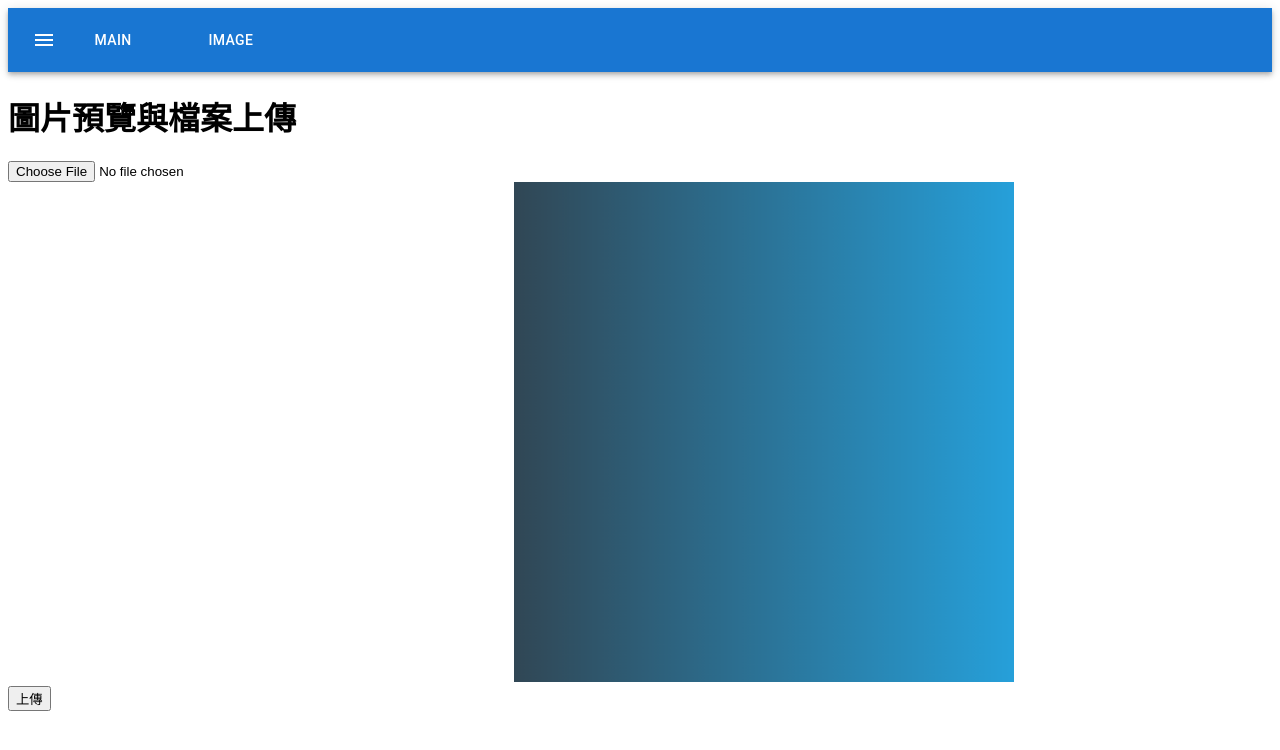
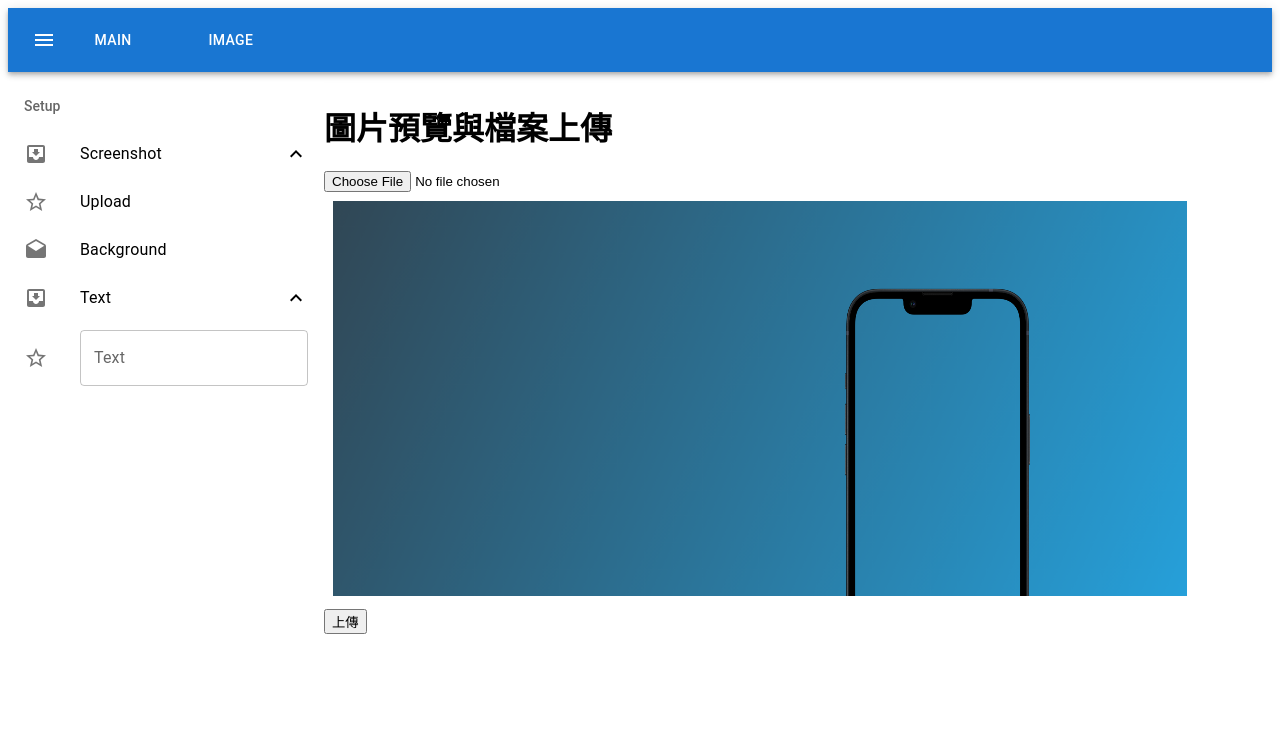
Before and after one commit to hycmatthew/reactDemo, a React app in the folder react-demo/: page /preview in a window 1280 px wide. Shown: the top 750 px of the page. Built offline with nearby package versions, Linux system fonts and the light colour scheme.

Commit message:
update usereducer

```diff
--- a/react-demo/src/App.scss
+++ b/react-demo/src/App.scss
@@ -17,13 +17,12 @@
 
 .preview-block{
     margin: 0 auto;
-    width: 20%;
     img{
         width: 100%;
     }
     canvas{
-        width: 500px;
-        height: 500px;
+        padding: 1%;
+        width: 90%;
     }
 }
 
@@ -44,3 +43,19 @@
         width: 22%;
     }
 }
+
+.preview-left-block, .preview-right-block{
+    display: inline-block;
+    padding-top: 10px;
+}
+
+.preview-left-block{
+    display: inline-block;
+    vertical-align: top;
+    width: 25%;
+}
+
+.preview-right-block{
+    display: inline-block;
+    width: 75%;
+}
--- a/react-demo/src/MainPage.js
+++ b/react-demo/src/MainPage.js
@@ -28,7 +28,7 @@ export function MainPage() {
                 </CardContent>
                 <CardActions>
                     <Button size="small">Share</Button>
-                    <Link to="/preview"><Button size="small">Learn More</Button></Link>
+                    <Link to={{ pathname: '/preview', state: { previewId: id }}}><Button size="small">Learn More</Button></Link>
                 </CardActions>
             </Card>
         );
--- a/react-demo/src/PageWindow.js
+++ b/react-demo/src/PageWindow.js
@@ -1,24 +1,38 @@
-import React, { useState, useEffect }  from "react";
+import React, { useState, useEffect, useReducer }  from "react";
 import { TopMenu } from './TopMenu.js';
+import { SideMenu } from "./SideMenu.js";
 import paperImage from './paper.png';
+import iPhone13Image from './iPhone 13 - Moonlight.png';
+import { useLocation } from "react-router";
 
 export function PageWindow() {
 
+    const emp = useLocation();
     const [img, setImg] = useState('');
+    const deviceSize = [2532,1170];
 
     useEffect(() => {
         let canvas = document.getElementById("canvas");
-        canvas.width = 700;
-        canvas.height = 700;
+        canvas.width = deviceSize[0];
+        canvas.height = deviceSize[1];
         let ctx = canvas.getContext("2d");
-        let grd = ctx.createLinearGradient(0, 0, 700, 0);
+        let grd = ctx.createLinearGradient(0, 0, deviceSize[0], deviceSize[1]);
         grd.addColorStop(0, '#314755');
         grd.addColorStop(1, '#26a0da');
         ctx.fillStyle = grd;
-        ctx.fillRect(0, 0, 700, 700);
-        var imgData = canvas.toDataURL("image/png");
-        var canvasImage = document.getElementById('canvas-img');
+        ctx.fillRect(0, 0, deviceSize[0], deviceSize[1]);
+
+        let imageObj1 = new Image();
+        imageObj1.src = iPhone13Image;
+        imageObj1.onload = function() {
+            const setDeviceWidth = deviceSize[1]/2;
+            const setDeviceHeight = deviceSize[0]/2;
+            ctx.drawImage(imageObj1, 1500, 250, setDeviceWidth, setDeviceHeight);
+            let imgData = canvas.toDataURL("image/png");
+            let canvasImage = document.getElementById('canvas-img');
             canvasImage.setAttribute('src' , imgData);
+        }
+        console.log()
     }, []);
 
     const fileLoad = e => {
@@ -41,52 +55,38 @@ export function PageWindow() {
     }
 
     const mergeImage = (image) => {
-        var canvas = document.getElementById("canvas");
-        canvas.width = 700;
-        canvas.height = 700;
-        var ctx = canvas.getContext("2d");
-        var grd = ctx.createLinearGradient(0, 0, 700, 0);
+        let canvas = document.getElementById("canvas");
+        canvas.width = deviceSize[0];
+        canvas.height = deviceSize[1];
+        let ctx = canvas.getContext("2d");
+        let grd = ctx.createLinearGradient(0, 0, 700, 0);
         grd.addColorStop(0, "red");
         grd.addColorStop(1, "white");
         ctx.fillStyle = grd;
-        ctx.fillRect(0, 0, 700, 700);
+        ctx.fillRect(0, 0, canvas.width, canvas.height);
 
-        var imageObj1 = new Image();
-        var imageObj2 = new Image();
+        let imageObj1 = new Image();
+        let imageObj2 = new Image();
         imageObj1.src = paperImage;
         imageObj2.src = image;
         imageObj1.onload = function() {
             ctx.drawImage(imageObj1, 0, 0, 400, 400);
             imageObj2.onload = function() {
                 ctx.drawImage(imageObj2, 200, 200, 300, 300);
-                var imgData = canvas.toDataURL("image/png");
-                var canvasImage = document.getElementById('canvas-img');
+                let imgData = canvas.toDataURL("image/png");
+                let canvasImage = document.getElementById('canvas-img');
                 canvasImage.setAttribute('src' , imgData);
             }
         };
     }
 
-    function setupImage(){
-        const img = new Image();
-        setImgElement(paperImage);
-        /*
-        const img = new Image();
-        let canvas = document.getElementById("canvas");
-        canvas.width = 700;
-        canvas.height = 700;
-        let ctx = canvas.getContext("2d");
-        let grd = ctx.createLinearGradient(0, 0, 700, 0);
-        grd.addColorStop(0, '#314755');
-        grd.addColorStop(1, '#26a0da');
-        ctx.fillStyle = grd;
-        ctx.fillRect(0, 0, 700, 700);
-        ctx.drawImage(img, left, top, width, height);
-        setImgElement(img);*/
-    }
-
     return (
         <div className="web-page">
             <TopMenu />
+            <div className="preview-left-block">
+                <SideMenu />
+            </div>
+            <div className="preview-right-block">
                 <h1>圖片預覽與檔案上傳</h1>
                 <input type="file" onChange={uploadImage} />
                 <div className="preview-block">
@@ -94,5 +94,6 @@ export function PageWindow() {
                 </div>
                 <button onClick={submit}>上傳</button>
             </div>
+        </div>
     );
 }
--- /dev/null
+++ b/react-demo/src/SideMenu.js
@@ -0,0 +1,95 @@
+import React, { useState, useEffect, useReducer }  from "react";
+import ListSubheader from '@material-ui/core/ListSubheader';
+import List from '@material-ui/core/List';
+import ListItemButton from '@material-ui/core/ListItemButton';
+import ListItemIcon from '@material-ui/core/ListItemIcon';
+import ListItemText from '@material-ui/core/ListItemText';
+import Collapse from '@material-ui/core/Collapse';
+import InboxIcon from '@material-ui/icons/MoveToInbox';
+import DraftsIcon from '@material-ui/icons/Drafts';
+import TextField from '@material-ui/core/TextField';
+import ExpandLess from '@material-ui/icons/ExpandLess';
+import ExpandMore from '@material-ui/icons/ExpandMore';
+import StarBorder from '@material-ui/icons/StarBorder';
+
+function dataReducer(state, action) {
+    switch (action.type) {
+        case 'updateTextStr':
+            console.log({ ...state, 'inputText': action.inputText});
+            return { ...state, 'inputText': action.inputText};
+        default:
+            return state
+    }
+};
+
+const initialState = {
+    inputText: '',
+};
+
+export function SideMenu() {
+    const [openScreenshot, setOpenScreenshot] = React.useState(true);
+    const [openText, setOpenText] = React.useState(true);
+    //const [textData, setTextData] = React.useState('');
+    const [state, dispatch] = useReducer(dataReducer, initialState);
+
+    const updateScreenshotList = () => {
+        setOpenScreenshot(!openScreenshot);
+    }
+    const updateOpenText = () => {
+        setOpenText(!openText);
+    }
+
+    const updateInputText = (str) => {
+        dispatch({ type: 'updateTextStr', inputText: str});
+    }
+    /*
+    useEffect(() => {
+        console.log("new = "+textData);
+    },[textData])*/
+
+    return (
+        <List subheader={<ListSubheader component="div" id="nested-list-subheader">Setup</ListSubheader>}>
+            <ListItemButton onClick={updateScreenshotList}>
+                <ListItemIcon>
+                <InboxIcon />
+                </ListItemIcon>
+                <ListItemText primary="Screenshot" />
+                {openScreenshot ? <ExpandLess /> : <ExpandMore />}
+            </ListItemButton>
+            <Collapse in={openScreenshot} timeout="auto" unmountOnExit>
+                <List component="div" disablePadding>
+                <ListItemButton>
+                    <ListItemIcon>
+                    <StarBorder />
+                    </ListItemIcon>
+                    <ListItemText primary="Upload" />
+                </ListItemButton>
+                </List>
+            </Collapse>
+            <ListItemButton>
+                <ListItemIcon>
+                <DraftsIcon />
+                </ListItemIcon>
+                <ListItemText primary="Background" />
+            </ListItemButton>
+            <ListItemButton onClick={updateOpenText}>
+                <ListItemIcon>
+                <InboxIcon />
+                </ListItemIcon>
+                <ListItemText primary="Text" />
+                {openText ? <ExpandLess /> : <ExpandMore />}
+            </ListItemButton>
+            <Collapse in={openText} timeout="auto" unmountOnExit>
+                <List component="div" disablePadding>
+                <ListItemButton>
+                    <ListItemIcon>
+                    <StarBorder />
+                    </ListItemIcon>
+                    <TextField fullWidth id="outlined-basic" label="Text" variant="outlined" onChange={e => updateInputText(e.target.value)} />
+                </ListItemButton>
+                </List>
+            </Collapse>
+        </List>
+    );
+
+}
```
Also changed, not shown: react-demo/src/iPhone 13 - Moonlight.png (added). Lines whose indentation alone changed are shown as unchanged.
